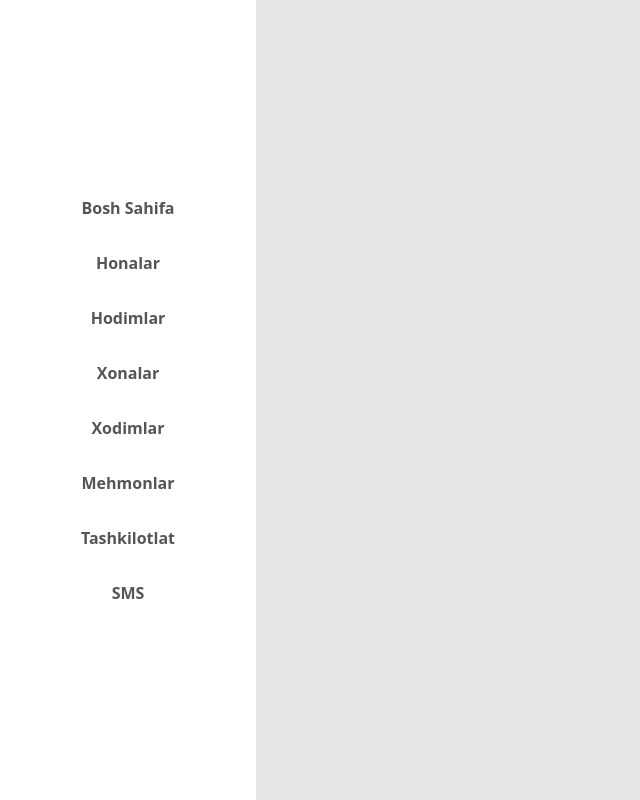
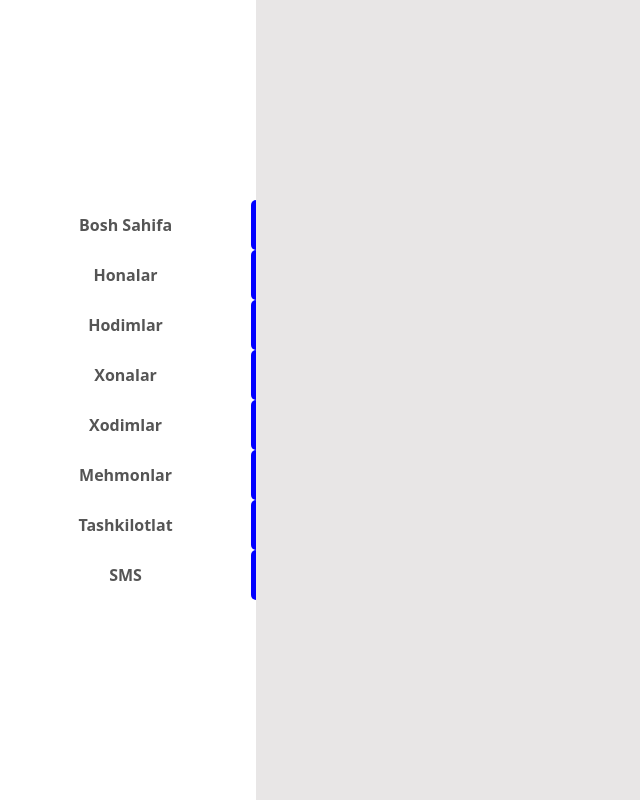
Before and after one commit to NodirbekAzamov/Hotel, a React (Vite) app: page / in a window 1280 px wide. Shown: the whole page, without its empty margins (0-640 px from the left). Built offline with nearby package versions, Linux system fonts and the light colour scheme.

Commit message:
sidebar 2

```diff
--- a/src/App.jsx
+++ b/src/App.jsx
@@ -11,9 +11,9 @@ export default function App() {
 
       </div>
       <div className='app_right'>
-        {/* <Routes>
+        <Routes>
           <Route />
-        </Routes> */}
+        </Routes>
 
       </div>
     </div>
--- a/src/components/sidebar/Sidebar.jsx
+++ b/src/components/sidebar/Sidebar.jsx
@@ -3,24 +3,34 @@ import { Link } from 'react-router-dom'
 import "./sidebar.scss"
 export default function Sidebar() {
     const [components, setComponents] = useState([
-        { id: 1, path: "bosh_sahifa", title: "Bosh Sahifa" },
-        { id: 2, path: "honalar", title: "Honalar" },
-        { id: 3, path: "hodimlar", title: "Hodimlar" },
-        { id: 2, path: "honalar", title: "Xonalar" },
-        { id: 3, path: "hodimlar", title: "Xodimlar" },
-        { id: 4, path: "mehmonlar", title: "Mehmonlar" },
-        { id: 5, path: "tashkilotlar", title: "Tashkilotlat" },
-        { id: 6, path: "sms", title: "SMS" },
+        { id: 1, path: "/", title: "Bosh Sahifa" },
+        { id: 2, path: "/honalar", title: "Honalar" },
+        { id: 3, path: "/hodimlar", title: "Hodimlar" },
+        { id: 2, path: "/honalar", title: "Xonalar" },
+        { id: 3, path: "/hodimlar", title: "Xodimlar" },
+        { id: 4, path: "/mehmonlar", title: "Mehmonlar" },
+        { id: 5, path: "/tashkilotlar", title: "Tashkilotlat" },
+        { id: 6, path: "/sms", title: "SMS" },
     ])
+    const [activeLink, setActiveLink] = useState(1)
+   const url = window.location.href.split("/").pop()
+    const active_link = () => {
+            if (url == components.path) {
+                setActiveLink(url)
+            }
+    }
     return (
-        <div className='sidebar'>
+        <aside className='sidebar'>
             <ul>
                 {
                     components?.map((item, index) => {
-                        return <Link to={item.path} key={index}>{item.title}</Link>
+                        return <div className='sidebar__links' key={index}>
+                            <Link to={item.path} key={index}>{item.title}</Link>
+                            <div onClick={active_link} className={`${activeLink ? "active_link" : ""} `}></div>
+                        </div>
                     })
                 }
             </ul>
-        </div>
+        </aside>
     )
 }
--- a/src/components/sidebar/sidebar.scss
+++ b/src/components/sidebar/sidebar.scss
@@ -8,33 +8,44 @@
     background-color: #fff;
     width: 100%;
     height: 100vh;
-    ul {
     display: flex;
-        flex-direction: column;
     align-items: center;
     justify-content: center;
-        gap: 5px;
+
+    ul {
+      width: 100%;
+        .sidebar__links {
+            display: flex;
+            width: 100%;
             height: 100%;
-        a{
+
+            a {
                 color: #555;
                 font-weight: 600;
+                text-align: center;
                 width: 100%;
-            text-align: center;
                 padding: 13px 0;
-            // background: rgba(51, 51, 201, 0.183);
-            // border-radius: 8px;
-            // border-right: 2px solid blue;
             }
+
             a:hover {
                 background-color: rgba(65, 65, 199, 0.111);
                 border-radius: 8px;
-            border-right: 4px solid blue;
             }
+            .active_link {
+                width: 5px;
+                height: 50px;
+                background-color: blue;
+                border-radius: 5px 0 0 5px;
+            }
+
+        }
+
     }
 }
 
 .app {
     display: flex;
+
     .app_left {
         width: 20%;
     }
```
Lines whose indentation alone changed are shown as unchanged.
